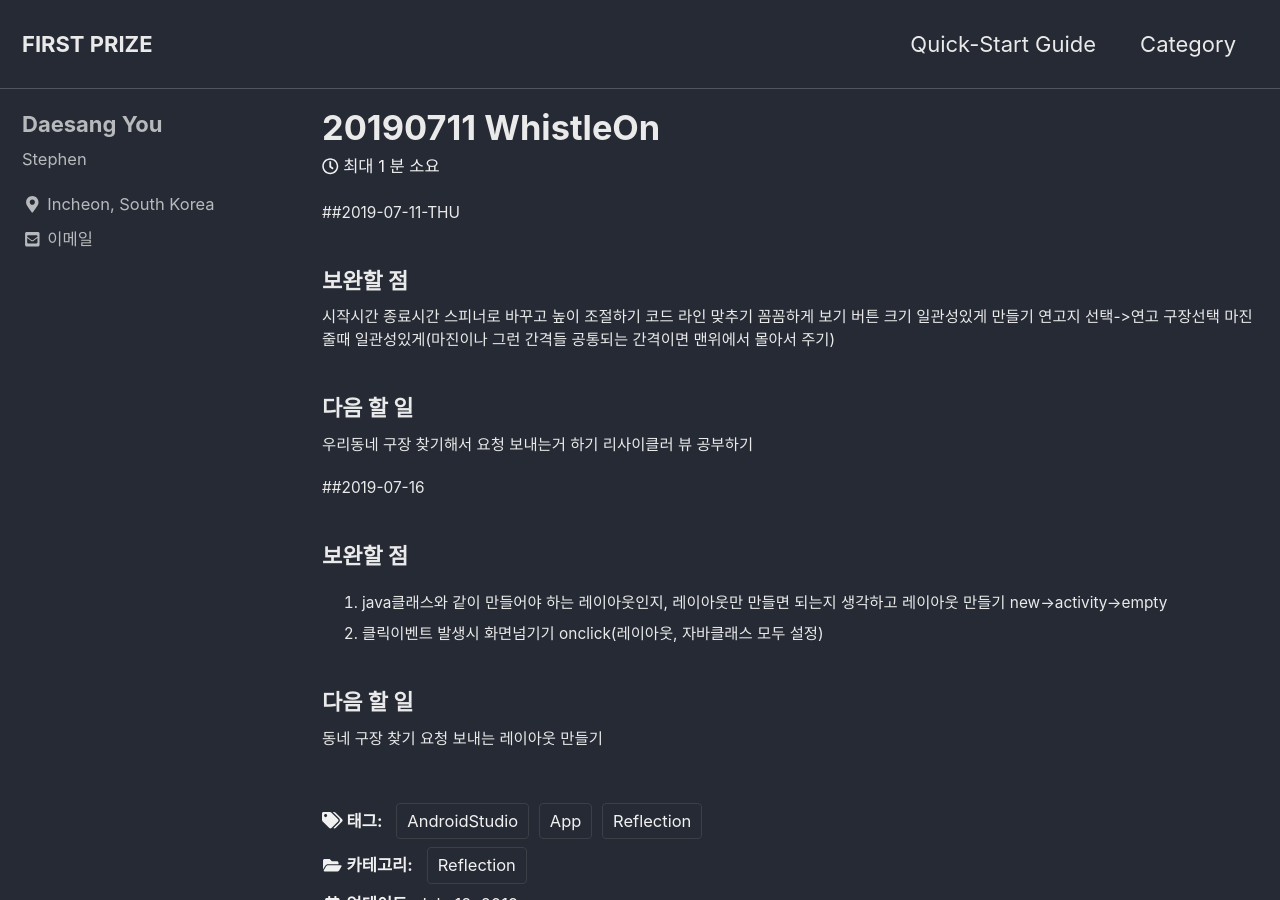
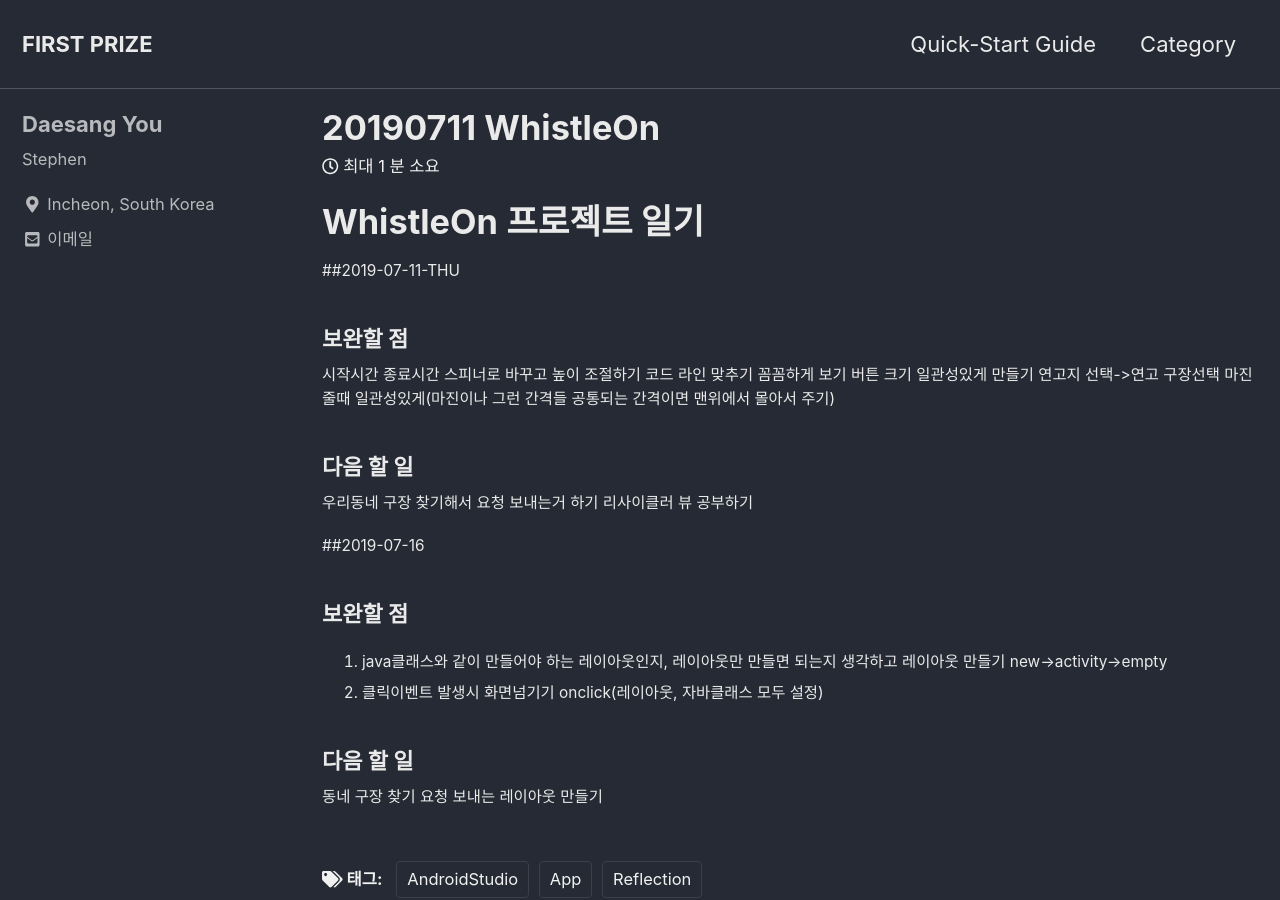
Before and after one commit to eotkd4791/eotkd4791.github.io, a Jekyll site: the page built from _posts/MOD/WhistleOn/2019-07-12-MOD-whistleon-reflection.md, in a window 1280 px wide and 900 px high. Built offline with Jekyll 4.4.1, drawn with Linux system fonts in a browser that asks for light colours; cached includes are drawn as plain includes; comment, search, counter and statistics services are not loaded.

Commit message:
Update 2019-07-12-MOD-whistleon-reflection.md

```diff
--- a/_posts/MOD/WhistleOn/2019-07-12-MOD-whistleon-reflection.md
+++ b/_posts/MOD/WhistleOn/2019-07-12-MOD-whistleon-reflection.md
@@ -9,6 +9,8 @@ tags:
 comments:
   - true
 ---
+
+# WhistleOn 프로젝트 일기
 
 ##2019-07-11-THU
 ### 보완할 점
```
